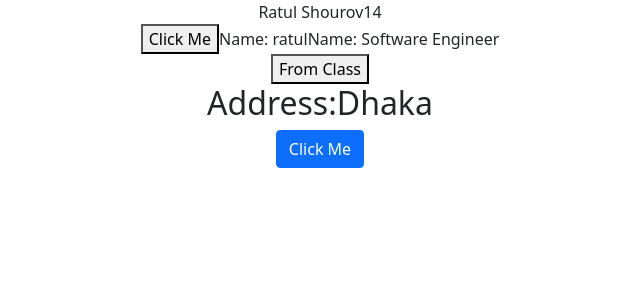
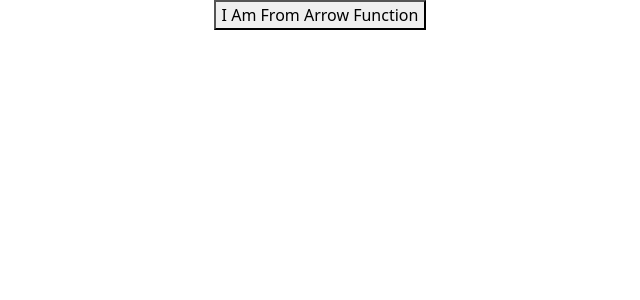
Before and after one commit to ratulshourov/reactwork, a React (Create React App) app: page / in a window 1280 px wide. Shown: the top 300 px of the page, without its empty margins (320-960 px from the left). Built offline with nearby package versions, Linux system fonts and the light colour scheme.

Commit message:
Arrow Function

```diff
--- a/src/App.js
+++ b/src/App.js
@@ -4,14 +4,16 @@ import React from 'react';
 import Hello from './components/Hello';
 import About from './components/About';
 import Button from './components/Button';
+import Arrow from './components/Arrow';
 function App() {
   return (
     <div className="App">
-      Ratul Shourov
-      {5+9}
-      <Hello name="ratul" profession="Software Engineer"></Hello>
+      {/* Ratul Shourov
+      {5+9} */}
+      {/* <Hello name="ratul" profession="Software Engineer"></Hello>
       <About address="Dhaka"></About>
-      <Button></Button>
+      <Button></Button> */}
+      <Arrow></Arrow>
     </div>
   );
 
--- /dev/null
+++ b/src/components/Arrow.js
@@ -0,0 +1,11 @@
+import React from 'react';
+
+const Arrowwork=()=>{
+return(
+    <div>
+        <button>I Am From Arrow Function</button>
+    </div>
+);
+}
+
+export default Arrowwork;
```
